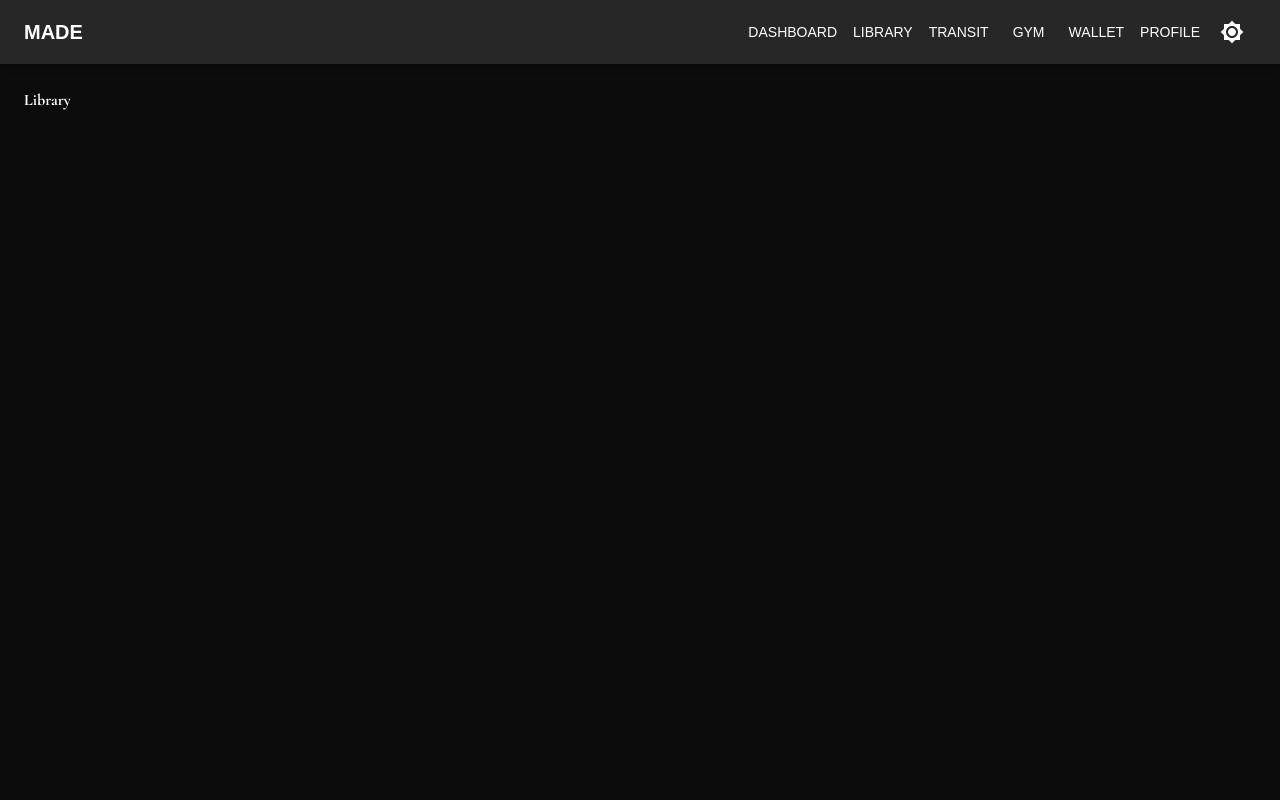
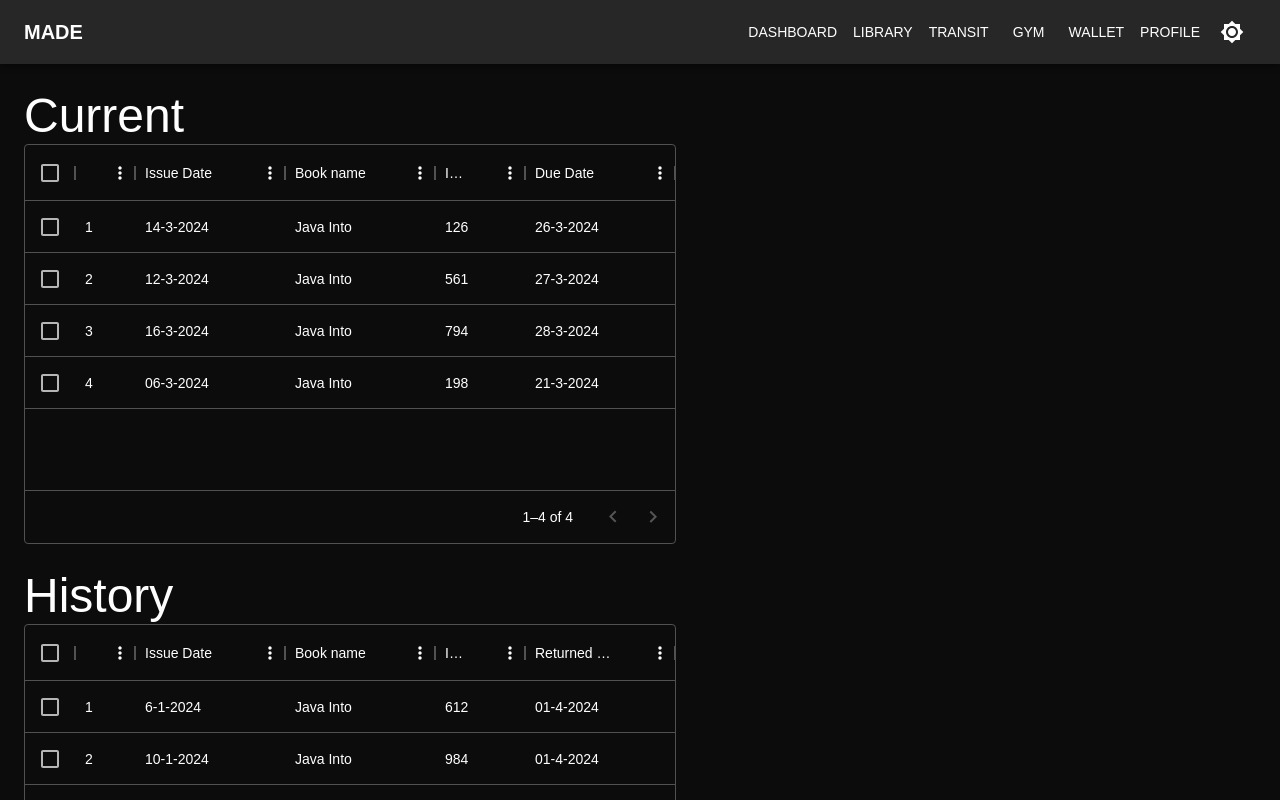
Before and after one commit to damaluku/made-app, a Next.js app: page /library in a window 1280 px wide. Shown: the top 800 px of the page. Built offline with nearby package versions, Linux system fonts and the light colour scheme.

Commit message:
Library table data created

```diff
--- a/components/BasicLineChart.tsx
+++ b/components/BasicLineChart.tsx
@@ -8,6 +8,7 @@ export default function BasicLineChart() {
       series={[
         {
           data: [2, 5.5, 2, 8.5, 1.5, 5],
+          label: "Attendance",
         },
       ]}
       width={500}
--- /dev/null
+++ b/components/DataGridCurrent.tsx
@@ -0,0 +1,60 @@
+import * as React from "react";
+import Box from "@mui/material/Box";
+import { DataGrid, GridColDef, GridValueGetterParams } from "@mui/x-data-grid";
+
+const columns: GridColDef[] = [
+  {
+    field: "id",
+    headerName: "ID",
+    width: 60,
+  },
+  {
+    field: "date",
+    headerName: "Issue Date",
+    width: 150,
+    // type: "date",
+  },
+  {
+    field: "bookName",
+    headerName: "Book name",
+    width: 150,
+    editable: false,
+  },
+  {
+    field: "isbn",
+    headerName: "ISBN NO",
+    width: 90,
+    description: "This column has a value getter and is not sortable.",
+  },
+  {
+    field: "dueDate",
+    headerName: "Due Date",
+    // type: "date",
+    width: 150,
+  },
+];
+
+interface Props {
+  rows: any;
+}
+
+export default function DataGridCurrent({ rows }: Props) {
+  return (
+    <Box sx={{ height: 400, width: "100%" }}>
+      <DataGrid
+        rows={rows}
+        columns={columns}
+        initialState={{
+          pagination: {
+            paginationModel: {
+              pageSize: 5,
+            },
+          },
+        }}
+        pageSizeOptions={[5]}
+        checkboxSelection
+        disableRowSelectionOnClick
+      />
+    </Box>
+  );
+}
--- /dev/null
+++ b/components/DataGridReturned.tsx
@@ -0,0 +1,60 @@
+import * as React from "react";
+import Box from "@mui/material/Box";
+import { DataGrid, GridColDef, GridValueGetterParams } from "@mui/x-data-grid";
+
+const columns: GridColDef[] = [
+  {
+    field: "id",
+    headerName: "ID",
+    width: 60,
+  },
+  {
+    field: "date",
+    headerName: "Issue Date",
+    width: 150,
+    // type: "date",
+  },
+  {
+    field: "bookName",
+    headerName: "Book name",
+    width: 150,
+    editable: false,
+  },
+  {
+    field: "isbn",
+    headerName: "ISBN NO",
+    width: 90,
+    description: "This column has a value getter and is not sortable.",
+  },
+  {
+    field: "returnedDate",
+    headerName: "Returned Date",
+    // type: "date",
+    width: 150,
+  },
+];
+
+interface Props {
+  rows: any;
+}
+
+export default function DataGridReturned({ rows }: Props) {
+  return (
+    <Box sx={{ height: 400, width: "100%" }}>
+      <DataGrid
+        rows={rows}
+        columns={columns}
+        initialState={{
+          pagination: {
+            paginationModel: {
+              pageSize: 5,
+            },
+          },
+        }}
+        pageSizeOptions={[5]}
+        checkboxSelection
+        disableRowSelectionOnClick
+      />
+    </Box>
+  );
+}
--- a/components/SimpleAreaChart.tsx
+++ b/components/SimpleAreaChart.tsx
@@ -17,7 +17,7 @@ export default function SimpleAreaChart() {
     <LineChart
       width={500}
       height={300}
-      series={[{ data: uData, label: "uv", area: true, showMark: false }]}
+      series={[{ data: uData, label: "Library", area: true, showMark: false }]}
       xAxis={[{ scaleType: "point", data: xLabels }]}
       sx={{
         ".MuiLineElement-root": {
--- a/package.json
+++ b/package.json
@@ -14,6 +14,7 @@
     "@mui/icons-material": "^5.15.13",
     "@mui/material": "^5.15.13",
     "@mui/x-charts": "^6.19.5",
+    "@mui/x-data-grid": "^6.19.6",
     "@next/font": "14.1.3",
     "@types/node": "20.11.28",
     "@types/react": "18.2.66",
--- a/src/pages/index.tsx
+++ b/src/pages/index.tsx
@@ -47,16 +47,16 @@ export default function Home() {
         </Grid>
       </Grid>
 
-      <Grid container>
+      <Grid container gap={3}>
         <Grid item>
           <SimpleAreaChart />
         </Grid>
         <Grid item>
           <BasicLineChart />
         </Grid>
-        <Grid item>
+        {/* <Grid item>
           <BasicScatter />
-        </Grid>
+        </Grid> */}
       </Grid>
     </>
   );
--- a/src/pages/library/index.tsx
+++ b/src/pages/library/index.tsx
@@ -1,7 +1,70 @@
+import { Stack, Typography } from "@mui/material";
+import DataGridCurrent from "components/DataGridCurrent";
+import DataGridReturned from "components/DataGridReturned";
 import React from "react";
 
 const Library = () => {
-  return <div>Library</div>;
+  const current = [
+    {
+      id: 1,
+      date: "14-3-2024",
+      bookName: "Java Into",
+      isbn: 126,
+      dueDate: "26-3-2024",
+    },
+    {
+      id: 2,
+      date: "12-3-2024",
+      bookName: "Java Into",
+      isbn: 561,
+      dueDate: "27-3-2024",
+    },
+    {
+      id: 3,
+      date: "16-3-2024",
+      bookName: "Java Into",
+      isbn: 794,
+      dueDate: "28-3-2024",
+    },
+    {
+      id: 4,
+      date: "06-3-2024",
+      bookName: "Java Into",
+      isbn: 198,
+      dueDate: "21-3-2024",
+    },
+  ];
+
+  const returned = [
+    {
+      id: 1,
+      date: "6-1-2024",
+      bookName: "Java Into",
+      isbn: 612,
+      returnedDate: "01-4-2024",
+    },
+    {
+      id: 2,
+      date: "10-1-2024",
+      bookName: "Java Into",
+      isbn: 984,
+      returnedDate: "01-4-2024",
+    },
+  ];
+
+  return (
+    <>
+      <Stack>
+        <Typography variant="h3">Current</Typography>
+        <DataGridCurrent rows={current} />
+      </Stack>
+      <br />
+      <Stack>
+        <Typography variant="h3">History</Typography>
+        <DataGridReturned rows={returned} />
+      </Stack>
+    </>
+  );
 };
 
 export default Library;
```
Also changed, not shown: 1 other file (tests, documents, lock files or other folders).
